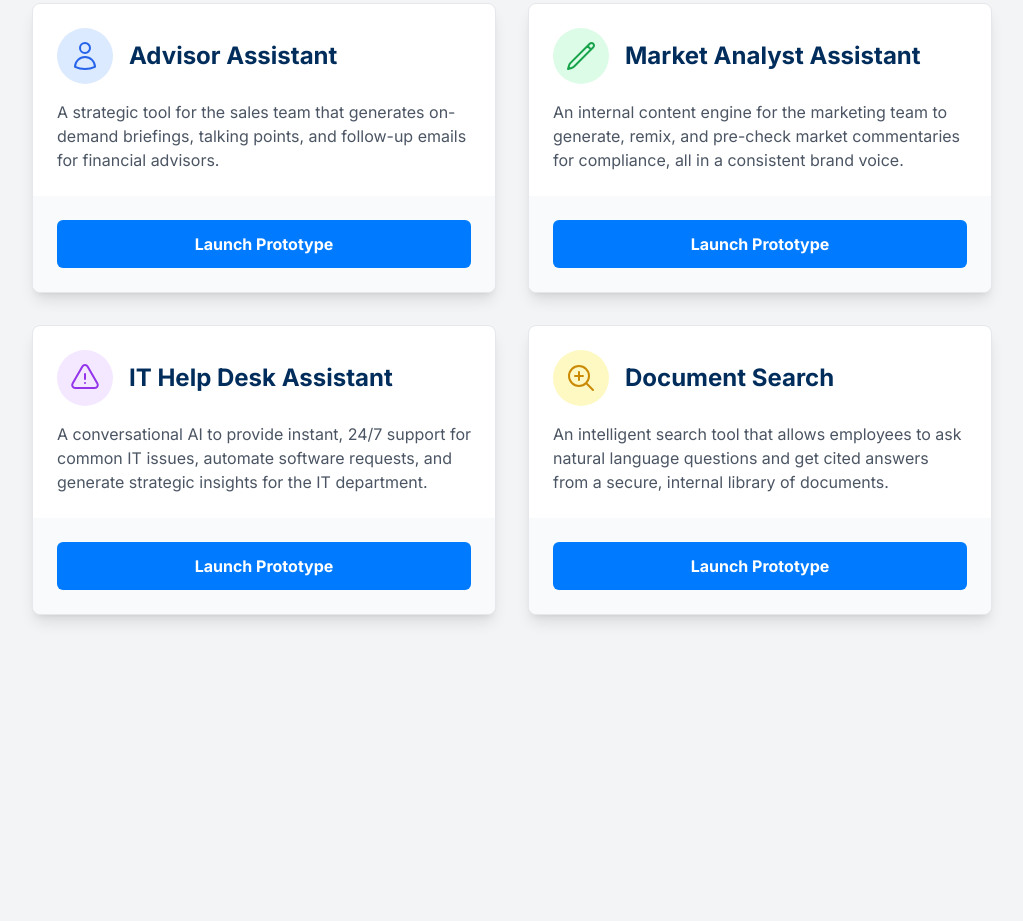
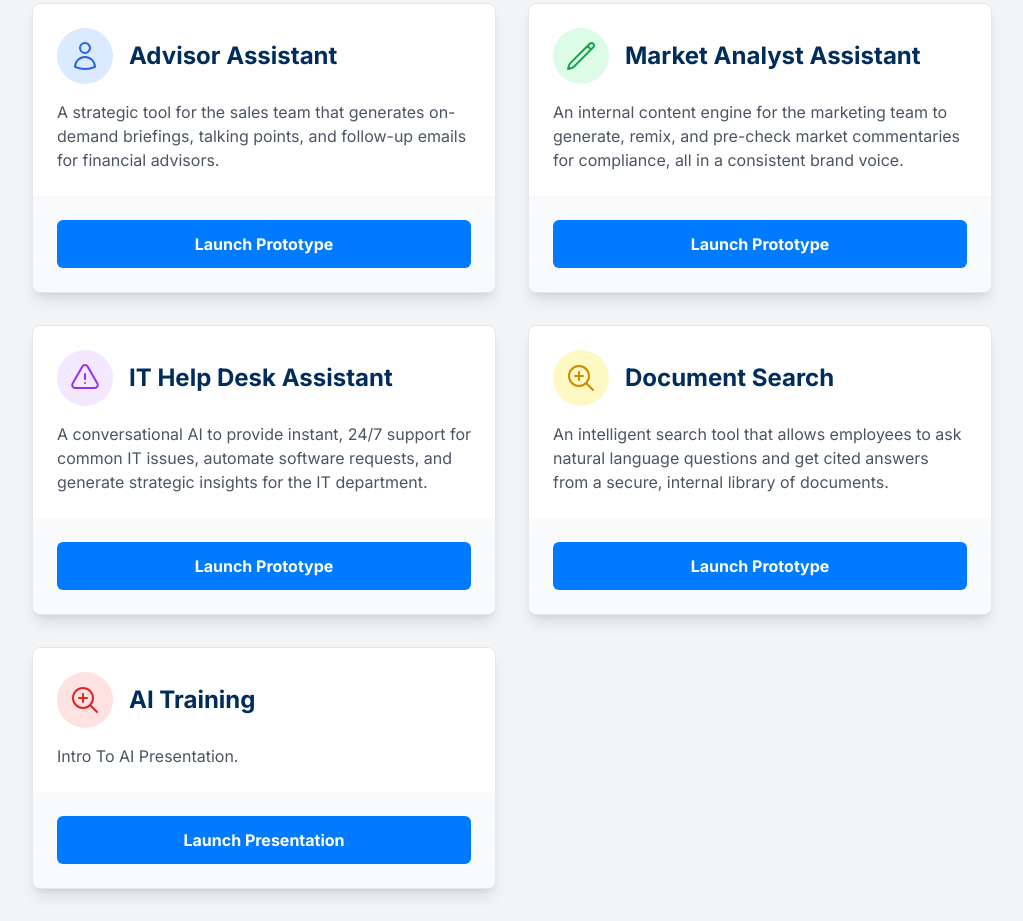
Before and after one commit to caleblong91/ai-prototypes, a plain HTML site: page index.html in a window 1280 px wide. Shown: the part 201-1122 px from the top of the page, without its empty margins (128-1151 px from the left). Before the commit the page ends 848 px from the top, so only its background shows below. Drawn offline with nearby package versions, Linux system fonts and the light colour scheme.

Commit message:
Update index.html

```diff
--- a/index.html
+++ b/index.html
@@ -109,6 +109,23 @@
                 </div>
             </div>
 
+            <!-- AI Training -->
+            <div class="card bg-white rounded-lg shadow-lg border border-gray-200 flex flex-col">
+                <div class="p-6">
+                    <div class="flex items-center">
+                        <div class="bg-red-100 p-3 rounded-full">
+                           <svg class="h-8 w-8 text-red-600" xmlns="http://www.w3.org/2000/svg" fill="none" viewBox="0 0 24 24" stroke-width="1.5" stroke="currentColor"><path stroke-linecap="round" stroke-linejoin="round" d="M21 21l-5.197-5.197m0 0A7.5 7.5 0 105.196 5.196a7.5 7.5 0 0010.607 10.607zM10.5 7.5v6m3-3h-6" /></svg>
+                        </div>
+                        <h2 class="text-2xl font-bold meeder-blue ml-4">AI Training</h2>
+                    </div>
+                    <p class="text-gray-600 mt-4">Intro To AI Presentation.</p>
+                </div>
+                <div class="mt-auto p-6 bg-gray-50 rounded-b-lg">
+                    <a href="https://caleblong91.github.io/ai-prototypes/AITraing.pdf" target="_blank" class="block text-center bg-[#007BFF] text-white font-bold py-3 px-6 rounded-md hover:bg-blue-700 transition-colors">
+                        Launch Presentation
+                    </a>
+                </div>
+            </div>
         </div>
 
     </div>
```
